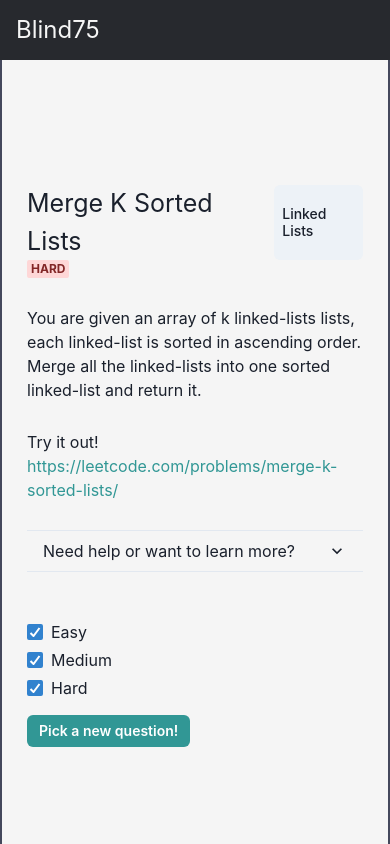
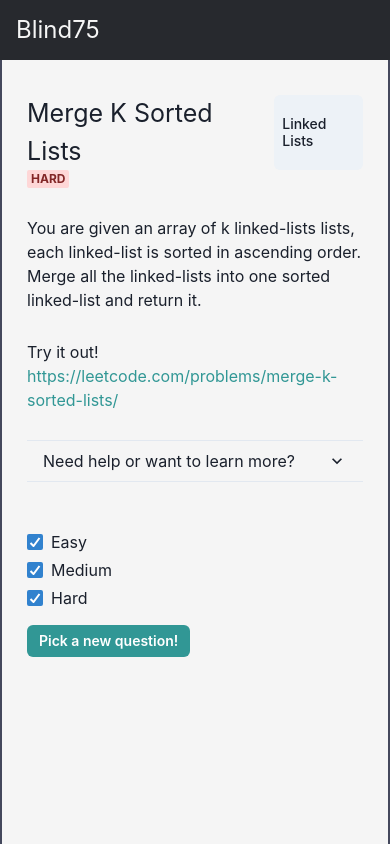
Before and after one commit to bfischer/blind75-randomizer, a React (Create React App) app: page /questions in a window 390 px wide. Built offline with nearby package versions, Linux system fonts and the light colour scheme.

Commit message:
adjusted styling for randomizer component for smaller resolution

```diff
--- a/src/features/Randomizer/Randomizer.module.css
+++ b/src/features/Randomizer/Randomizer.module.css
@@ -13,6 +13,12 @@
     top: 100px;
 }
 
+@media screen and (max-width: 480px) {
+    .randomizer .randomizer-content {
+        top: 10px;
+    }
+}
+
 .randomizer .randomizer-header > div {
     display: flex;
     gap: 20px;
```
